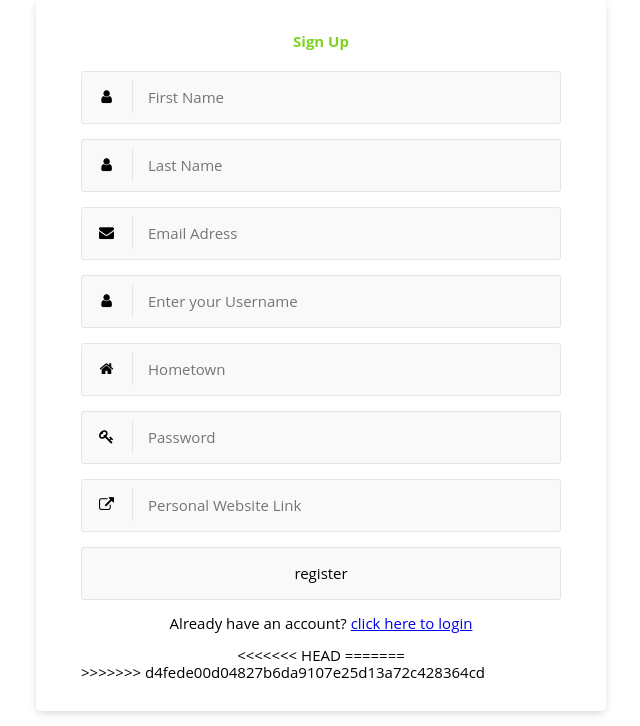
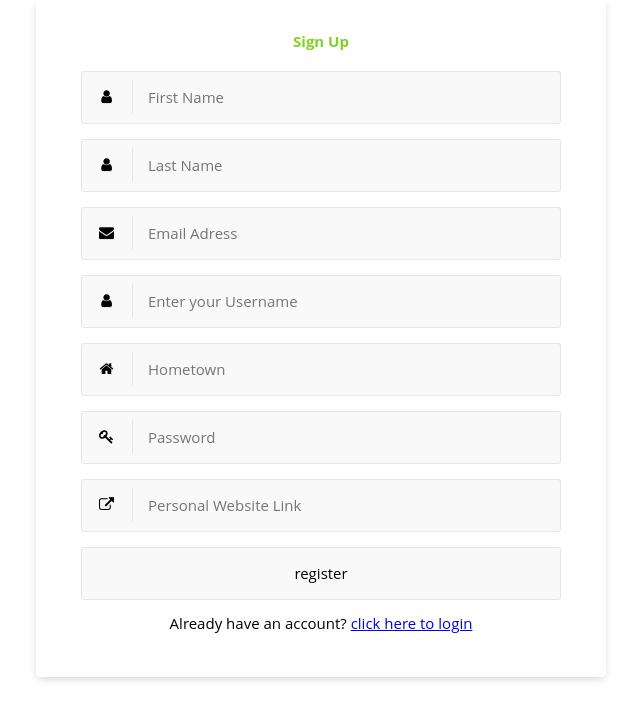
Before and after one commit to OmarKhatib01/WeCode-Website, a Flask app: page /register in a window 1280 px wide. Shown: the part 102-828 px from the top of the page, without its empty margins (319-959 px from the left). After the commit the page ends 783 px from the top, so only its background shows below. Run offline with Flask 2, Linux system fonts and the light colour scheme; some libraries are stand-ins or nearby versions.

Commit message:
changes in register

```diff
--- a/templates/register.html
+++ b/templates/register.html
@@ -64,13 +64,7 @@
     <script src="js/index.js"></script>
 <center>
     {% if taken == 1 %}
-<h3> The Username is taken, <a href="/login">click here to login</a></h3>
+<h3> The Username is taken</h3>
 	{% endif %}
-<<<<<<< HEAD
-
-
-
-=======
 </center>
->>>>>>> d4fede00d04827b6da9107e25d13a72c428364cd
 {% endblock %}
```
